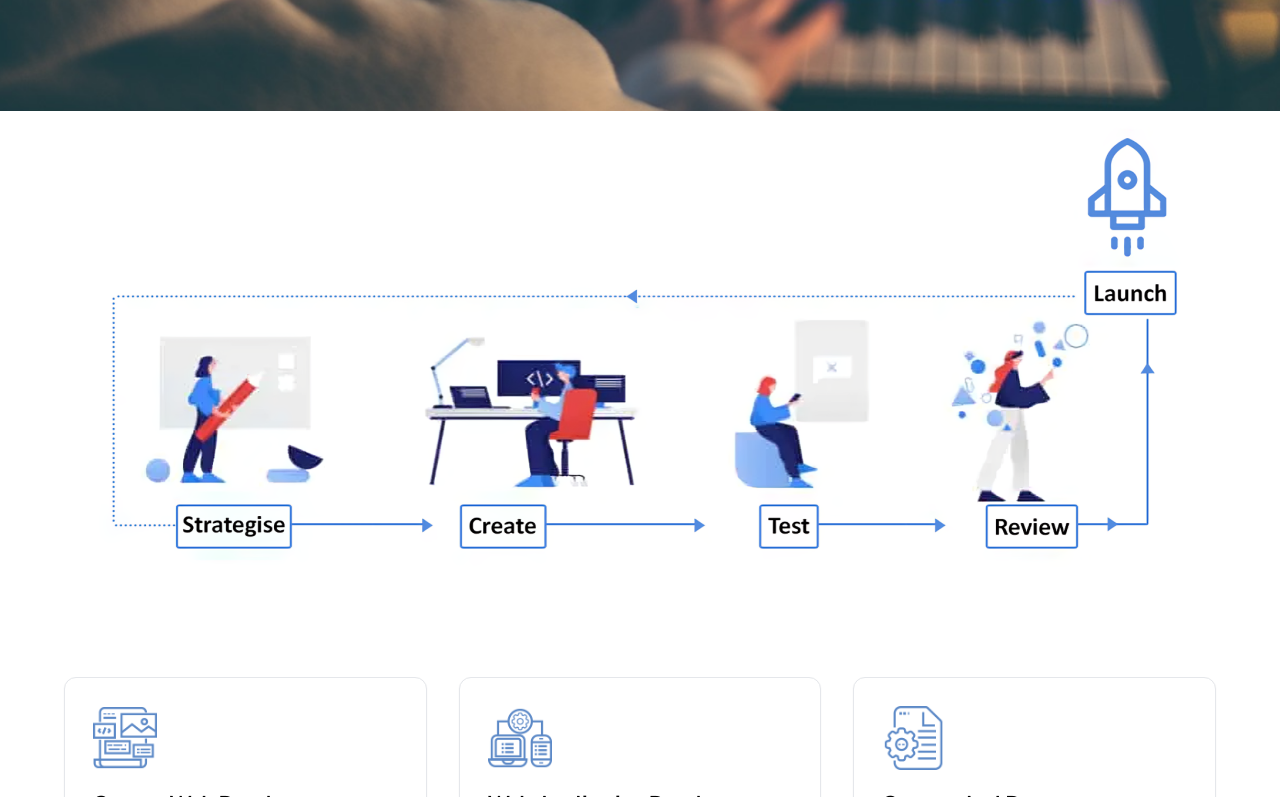
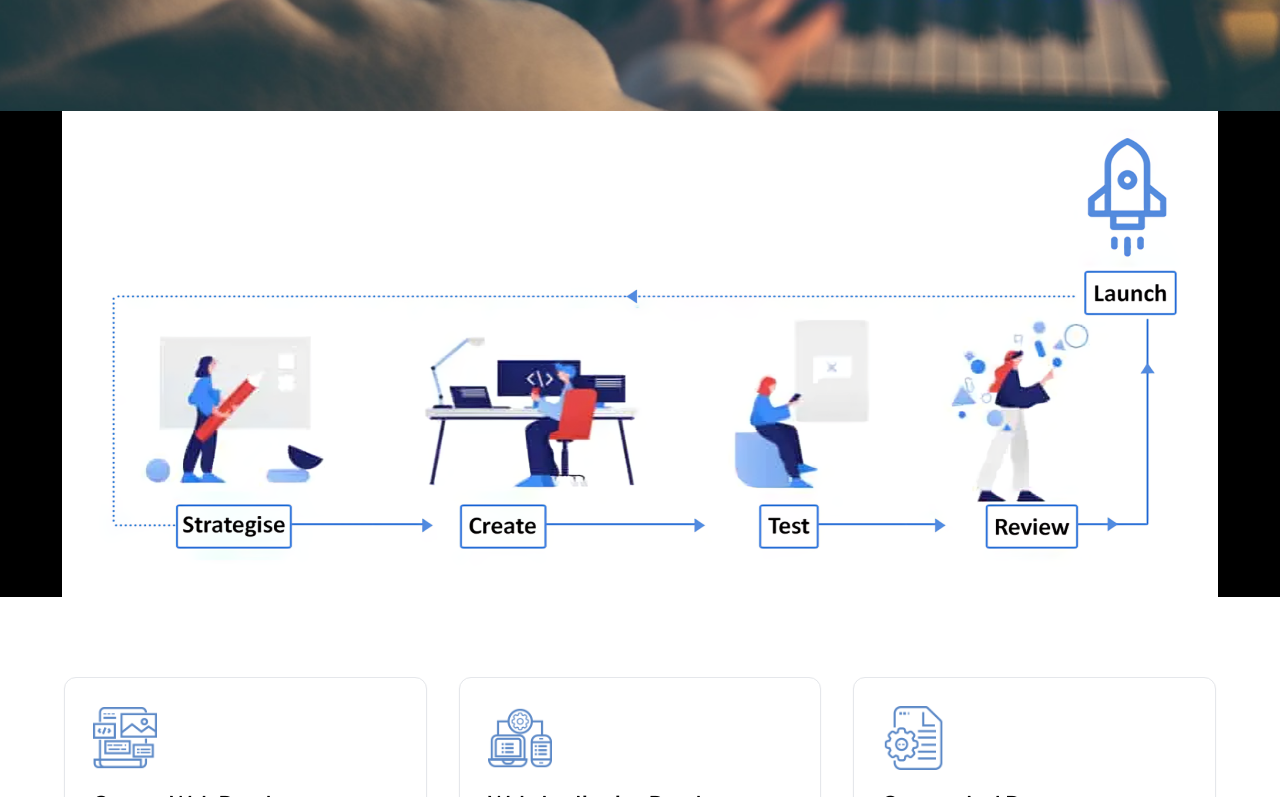
Before and after one commit to kdidrees/qurilo-network, a React (Create React App) app: page / in a window 1280 px wide. Shown: the part 689-1486 px from the top of the page. Built offline with nearby package versions, Linux system fonts and the light colour scheme.

Commit message:
update in webdev section

```diff
--- a/src/container/WebdevSection.jsx
+++ b/src/container/WebdevSection.jsx
@@ -7,9 +7,9 @@ import { subdevData } from "../data/subDevelopment";
 export default function WebdevSection() {
   return (
     <>
-      <section>
-        <div className="lg:flex hidden justify-center ">
-          <img src={strategyimg} alt="" />
+      <section className="">
+        <div className="lg:flex hidden justify-center bg-black ">
+          <img src={strategyimg} className="bg-black" alt="" />
         </div>
 
         <div className="grid grid-cols-1 gap-8 mt-8 md:mt-20  md:grid-cols-3 mx-16 ">
```
